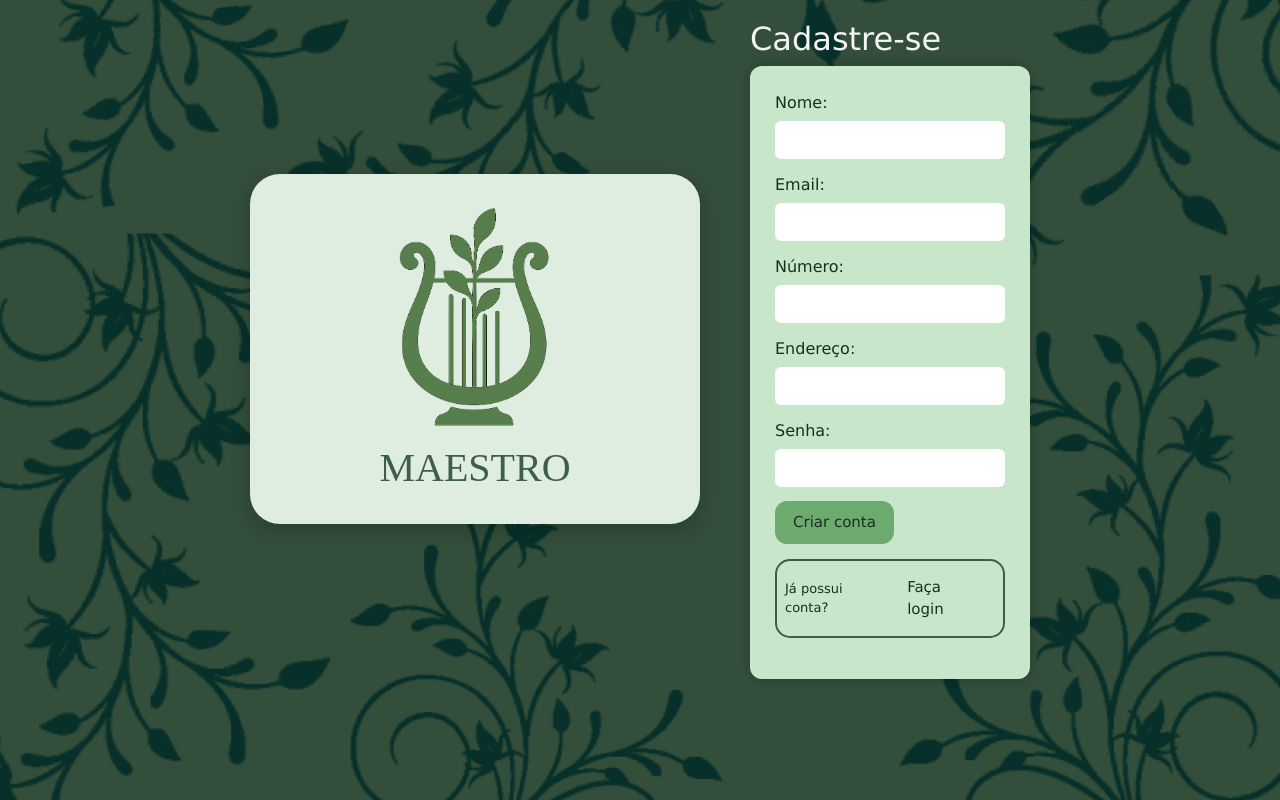
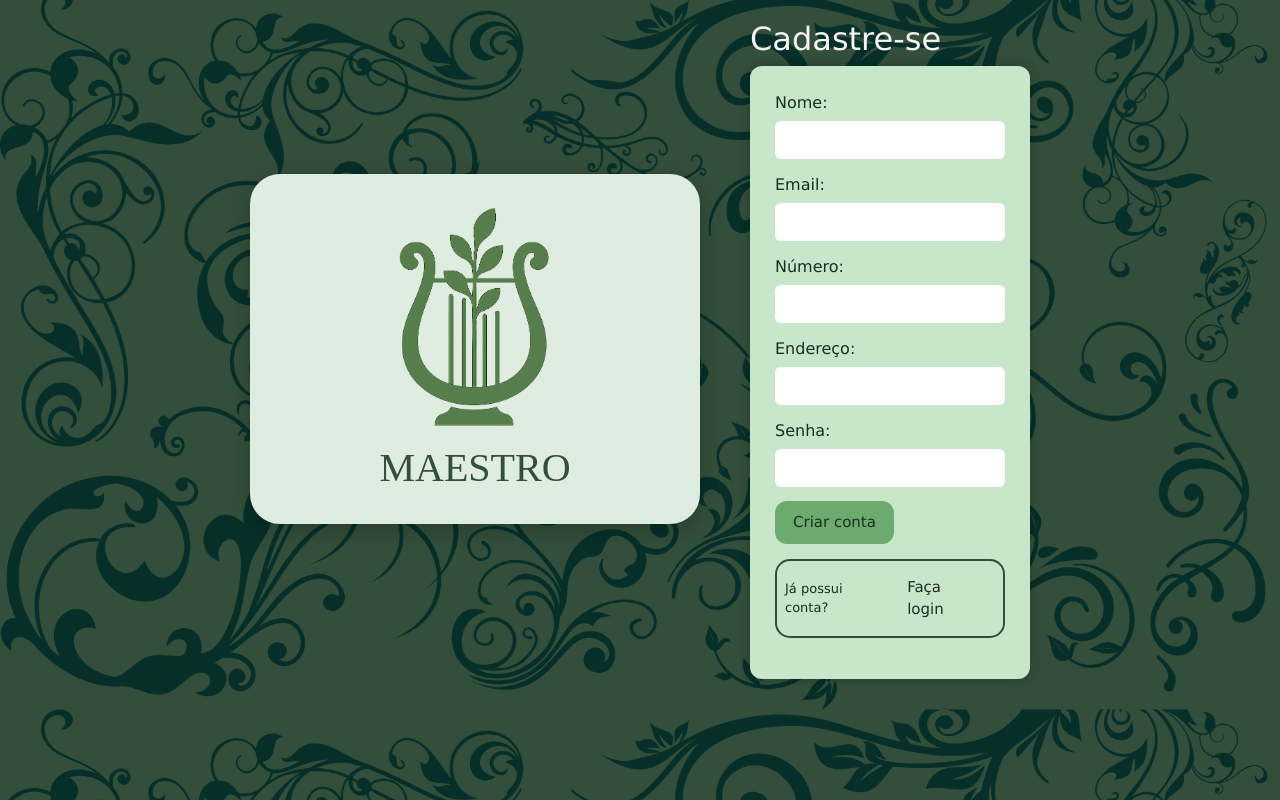
Before and after one commit to Joao-dapaz/pi-joao-pedro, a Flask app: page /cadastrar in a window 1280 px wide. Run offline with Flask 3, Linux system fonts and the light colour scheme.

Commit message:
mini mudança pras aparências do projeto

```diff
--- a/static/style.css
+++ b/static/style.css
@@ -1,6 +1,6 @@
 /* ================== VARIÁVEIS ================== */
 :root {
-    --verde-principal: #3E5F47;
+    --verde-principal: #334E3A;
     --verde-secundario: #6caa6e;
     --verde-hover: #6AAE70;
     --verde-medio: #588A5B;
```
Also changed, not shown: static/img/fundomaestro.png.
